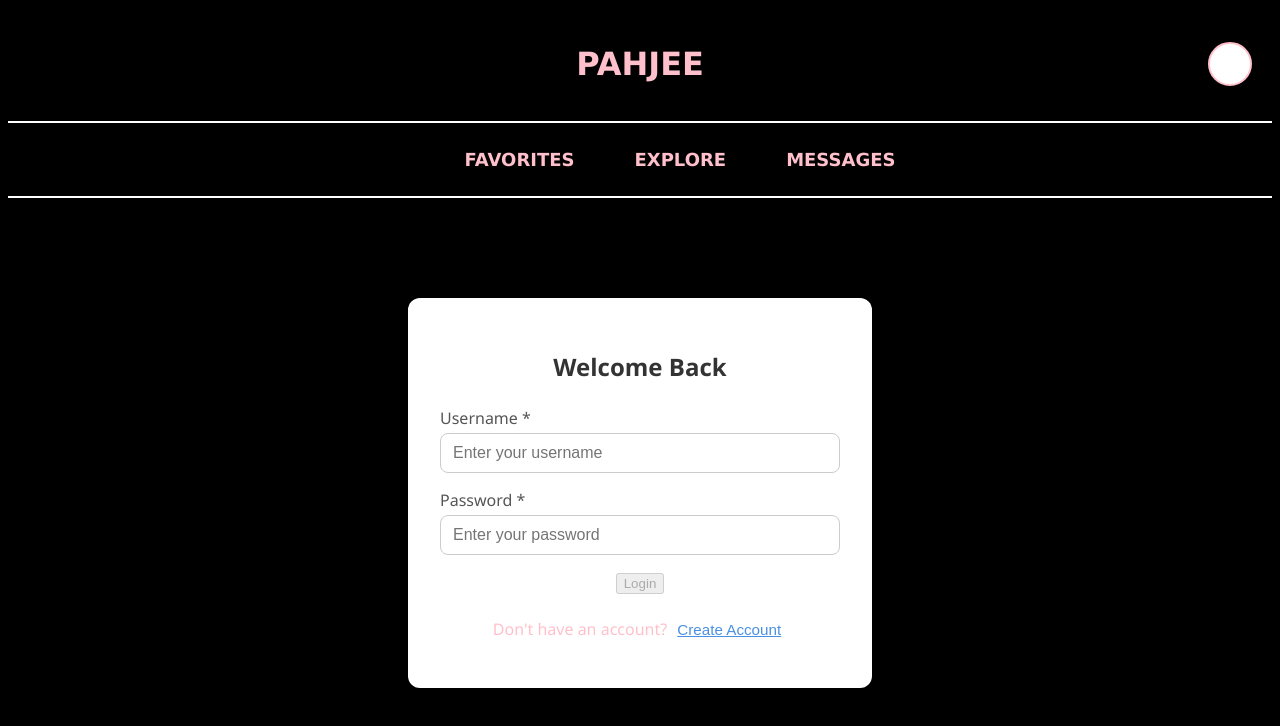
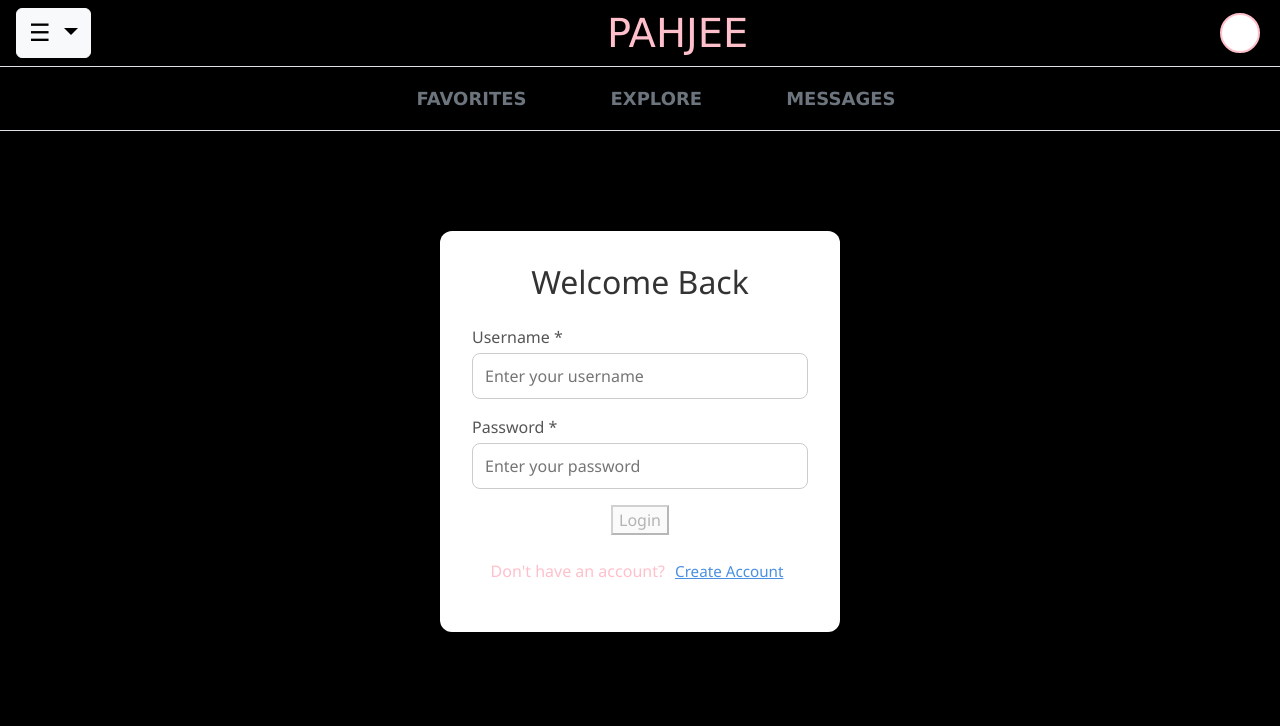
Before and after one commit to lmartin2422/Pahjee, an Angular app: page / in a window 1280 px wide. Shown: the top 726 px of the page. Built offline with nearby package versions, Linux system fonts and the light colour scheme.

Commit message:
added dropdown menu to header, installed bootstrap, updated angular.json with styles and scripts for bootstrap

```diff
--- a/angular.json
+++ b/angular.json
@@ -27,9 +27,12 @@
               }
             ],
             "styles": [
+              "node_modules/bootstrap/dist/css/bootstrap.min.css",
               "src/styles.css"
             ],
-            "scripts": [],
+            "scripts": [
+              "node_modules/bootstrap/dist/js/bootstrap.bundle.min.js"
+            ],
             "server": "src/main.server.ts",
             "prerender": true,
             "ssr": {
@@ -90,9 +93,12 @@
               }
             ],
             "styles": [
+              "node_modules/bootstrap/dist/css/bootstrap.min.css",
               "src/styles.css"
             ],
-            "scripts": []
+            "scripts": [
+              "node_modules/bootstrap/dist/js/bootstrap.bundle.min.js"
+            ]
           }
         }
       }
--- a/package.json
+++ b/package.json
@@ -21,6 +21,7 @@
     "@angular/platform-server": "^18.0.0",
     "@angular/router": "^18.0.0",
     "@angular/ssr": "^18.0.2",
+    "bootstrap": "^5.3.5",
     "express": "^4.18.2",
     "rxjs": "~7.8.0",
     "tslib": "^2.3.0",
--- a/src/app/header/header.component.css
+++ b/src/app/header/header.component.css
@@ -1,26 +1,3 @@
-/* .header {
-    padding: 1rem 1rem;
-    text-align: center;
-
-}
-
-.title {
-    color: pink;
-    font-size: 24px;
-}
-
-.profile-link {
-    text-decoration: none;
-}
-
-.profile-icon {
-    font-size: 32px;
-    color: pink;
-}
-
- */
-
-
  .header {
     padding: 1rem 1rem;
     text-align: center;
@@ -46,3 +23,8 @@
     border: 2px solid pink;
     cursor: pointer;
 }
+
+
+.dropdown-toggle {
+    font-size: 1.5rem;
+  }
--- a/src/app/header/header.component.html
+++ b/src/app/header/header.component.html
@@ -1,4 +1,4 @@
-<header class="header">
+<!-- <header class="header">
     <div class="text-center">
         <h1 class="display-4"><b>PAHJEE</b></h1>
     </div>
@@ -6,6 +6,29 @@
     <a class="profile-link" [routerLink]="'/myprofile'">
         <div class="profile-icon"></div>
     </a>
+</header> -->
 
 
-</header>
+<header class="header d-flex justify-content-between align-items-center px-3 py-2">
+    <!-- Left side: Hamburger Menu -->
+    <div class="dropdown">
+      <button class="btn btn-light dropdown-toggle" type="button" id="menuButton" data-bs-toggle="dropdown" aria-expanded="false">
+        ☰
+      </button>
+      <ul class="dropdown-menu" aria-labelledby="menuButton">
+        <li><a class="dropdown-item" routerLink="/myprofile">Update My Profile</a></li>
+        <li><a class="dropdown-item" routerLink="/preferences">Account Preferences</a></li>
+        <li><a class="dropdown-item" href="#" (click)="logout()">Logout</a></li>
+      </ul>
+    </div>
+
+    <!-- Center: Title -->
+    <div class="text-center flex-grow-1">
+      <h1 class="display-6 m-0"><b>PAHJEE</b></h1>
+    </div>
+
+    <!-- Right side: Profile icon -->
+    <a class="profile-link" routerLink="/myprofile">
+      <div class="profile-icon"></div>
+    </a>
+  </header>
--- a/src/app/header/header.component.ts
+++ b/src/app/header/header.component.ts
@@ -1,14 +1,21 @@
 import { Component } from '@angular/core';
-import { RouterModule } from '@angular/router'; // Import RouterModule
-
+import { Router } from '@angular/router';
+import { RouterModule } from '@angular/router';
 
 @Component({
   selector: 'app-header',
   standalone: true,
-  imports: [RouterModule], // Add RouterModule to imports
+  imports: [RouterModule],
   templateUrl: './header.component.html',
   styleUrls: ['./header.component.css']
 })
 export class HeaderComponent {
 
+  constructor(private router: Router) {}
+
+  logout() {
+    // Add your actual logout logic here (e.g., clear token, call backend)
+    localStorage.removeItem('token'); // or however you're storing auth
+    this.router.navigate(['/login']);
+  }
 }
```
Also changed, not shown: 2 other files (tests, documents, lock files or other folders).
